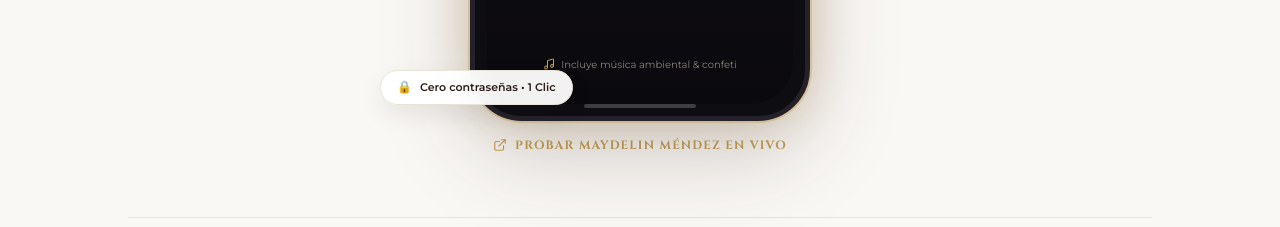
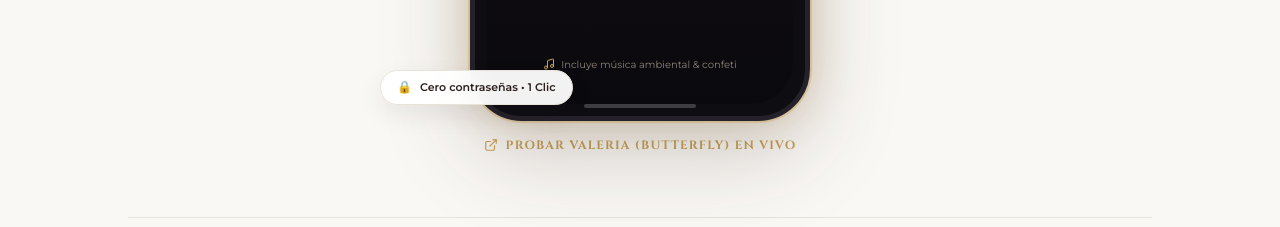
Before and after one commit to sk8benji/LuminaVite, a Next.js app: page / in a window 1280 px wide. Shown: the part 1140-1367 px from the top of the page. Built offline with nearby package versions, Linux system fonts and the light colour scheme; a web font is replaced by a local one.

Commit message:
fix(slug): corregir prioridad de consulta para que los eventos reales de la base de datos prevalezcan sobre los demos estáticos

```diff
--- a/src/app/[slug]/page.tsx
+++ b/src/app/[slug]/page.tsx
@@ -277,28 +277,11 @@ export const DEMO_BODA: InvitationData = {
   recepcionMapUrl: "https://maps.google.com",
 };
 
-// Demo Maydelin Méndez (Click & Love live invitation)
-export const DEMO_MAYDELIN: InvitationData = {
-  ...DEMO_BUTTERFLY,
-  id: "demo-maydelin",
-  slug: "maydelin-mendez",
-  titulo: "Maydelin Méndez",
-  subtitulo: "Mis Quince Años",
-};
-
 async function getEventoData(rawSlug: string): Promise<InvitationData | null> {
   if (!rawSlug) return null;
   const slug = decodeURIComponent(rawSlug).toLowerCase().trim();
 
-  // Demos instantáneos con las 4 réplicas de Canva + Elsy + Maydelin Méndez
-  if (slug === "elsy-xv") return DEMO_ELSY;
-  if (slug === "isabella-xv") return DEMO_ISABELLA;
-  if (slug === "emma-and-lucas") return DEMO_EMMA_LUCAS;
-  if (slug === "mariposas-xv") return DEMO_BUTTERFLY;
-  if (slug === "maydelin-mendez") return DEMO_MAYDELIN;
-  if (slug === "coraline-party") return DEMO_CORALINE;
-  if (slug === "sofia-y-alejandro") return DEMO_BODA;
-
+  // 1. PRIORIDAD ABSOLUTA: Consultar base de datos y almacenamiento real del usuario
   let dbEvento: any = null;
   try {
     dbEvento = await prisma.evento.findUnique({
@@ -308,7 +291,7 @@ async function getEventoData(rawSlug: string): Promise<InvitationData | null> {
     console.warn("Base de datos no disponible o error al consultar slug:", slug, error);
   }
 
-  // Consultar fallback (memoria y AWS S3)
+  // Consultar fallback (memoria, almacenamiento local y AWS S3)
   const fallback = await fallbackEventStore.getEvent(slug);
 
   // Si ambos existen, priorizar el registro con updatedAt más reciente
@@ -323,10 +306,8 @@ async function getEventoData(rawSlug: string): Promise<InvitationData | null> {
     selected = dbEvento;
   }
 
-  if (!selected) {
-    return null;
-  }
-
+  // 2. Si existe un evento guardado por el usuario, retornarlo siempre
+  if (selected) {
     return {
       id: selected.id,
       slug: selected.slug,
@@ -389,6 +370,18 @@ async function getEventoData(rawSlug: string): Promise<InvitationData | null> {
       transporteJson: selected.transporteJson,
       historiaHitosJson: selected.historiaHitosJson,
     };
+  }
+
+  // 3. ÚLTIMO RECURSO (FALLBACK): Solo si NO existe en la base de datos ni en el almacenamiento,
+  // verificar si coincide con las plantillas de demostración del catálogo
+  if (slug === "elsy-xv") return DEMO_ELSY;
+  if (slug === "isabella-xv") return DEMO_ISABELLA;
+  if (slug === "emma-and-lucas") return DEMO_EMMA_LUCAS;
+  if (slug === "mariposas-xv") return DEMO_BUTTERFLY;
+  if (slug === "coraline-party") return DEMO_CORALINE;
+  if (slug === "sofia-y-alejandro") return DEMO_BODA;
+
+  return null;
 }
 
 /**
--- a/src/app/page.tsx
+++ b/src/app/page.tsx
@@ -31,11 +31,11 @@ import RoiCalculator from "@/components/home/RoiCalculator";
 export default function HomePage() {
   const [lang, setLang] = useState<Language>("es");
   const [isDemoModalOpen, setIsDemoModalOpen] = useState(false);
-  const [activeDemoSlug, setActiveDemoSlug] = useState("maydelin-mendez");
+  const [activeDemoSlug, setActiveDemoSlug] = useState("mariposas-xv");
 
   const t = translations[lang];
 
-  const handleOpenDemo = (slug: string = "maydelin-mendez") => {
+  const handleOpenDemo = (slug: string = "mariposas-xv") => {
     setActiveDemoSlug(slug);
     setIsDemoModalOpen(true);
   };
@@ -186,7 +186,7 @@ export default function HomePage() {
             </a>
 
             <button
-              onClick={() => handleOpenDemo("maydelin-mendez")}
+              onClick={() => handleOpenDemo("mariposas-xv")}
               className="w-full sm:w-auto px-8 py-4 rounded-2xl bg-white border-2 border-[#C5A059]/60 hover:bg-[#F5EFE4] text-[#2C1F1B] font-['Cinzel'] text-xs tracking-[0.25em] uppercase font-bold transition-all shadow-[0_4px_15px_rgba(44,31,27,0.06)] flex items-center justify-center gap-2 group"
             >
               <Sparkles className="w-4 h-4 text-[#C5A059] group-hover:rotate-12 transition-transform" />
@@ -268,7 +268,7 @@ export default function HomePage() {
 
           <div className="flex-shrink-0">
             <button
-              onClick={() => handleOpenDemo("maydelin-mendez")}
+              onClick={() => handleOpenDemo("mariposas-xv")}
               className="py-4 px-8 rounded-2xl bg-gradient-to-r from-[#C5A059] via-[#EED3A1] to-[#C5A059] text-[#2C1F1B] font-['Cinzel'] text-xs tracking-[0.25em] uppercase font-bold hover:brightness-105 active:scale-95 transition shadow-[0_8px_25px_rgba(197,160,89,0.35)] flex items-center gap-3"
             >
               <Smartphone className="w-4 h-4 text-[#2C1F1B]" />
--- a/src/components/home/InteractiveDemoModal.tsx
+++ b/src/components/home/InteractiveDemoModal.tsx
@@ -14,7 +14,7 @@ interface InteractiveDemoModalProps {
 export default function InteractiveDemoModal({
   isOpen,
   onClose,
-  initialSlug = "maydelin-mendez",
+  initialSlug = "mariposas-xv",
   lang,
 }: InteractiveDemoModalProps) {
   const [selectedSlug, setSelectedSlug] = useState(initialSlug);
@@ -79,20 +79,20 @@ export default function InteractiveDemoModal({
               </span>
 
               <button
-                onClick={() => setSelectedSlug("maydelin-mendez")}
+                onClick={() => setSelectedSlug("mariposas-xv")}
                 className={`w-full p-3 rounded-xl border text-left transition-all flex items-center justify-between ${
-                  selectedSlug === "maydelin-mendez"
+                  selectedSlug === "mariposas-xv"
                     ? "bg-[#F5EFE4] border-[#C5A059] text-[#2C1F1B]"
                     : "bg-[#FAF8F5] border-[#E8E3D9] text-[#5E534C] hover:text-[#2C1F1B]"
                 }`}
               >
                 <div>
-                  <div className="font-['Cinzel'] text-xs font-bold text-[#2C1F1B]">Maydelin Méndez</div>
+                  <div className="font-['Cinzel'] text-xs font-bold text-[#2C1F1B]">Valeria Morales</div>
                   <div className="font-['Montserrat'] text-[10px] text-[#8C8077]">
                     Blue Butterfly • 15 Años
                   </div>
                 </div>
-                {selectedSlug === "maydelin-mendez" && (
+                {selectedSlug === "mariposas-xv" && (
                   <span className="w-2 h-2 rounded-full bg-[#C5A059]" />
                 )}
               </button>
--- a/src/components/home/InteractivePhoneMockup.tsx
+++ b/src/components/home/InteractivePhoneMockup.tsx
@@ -37,7 +37,7 @@ export default function InteractivePhoneMockup({
 
   const currentSlug =
     activeTab === "butterfly"
-      ? "maydelin-mendez"
+      ? "mariposas-xv"
       : activeTab === "rose"
       ? "isabella-xv"
       : "emma-and-lucas";
@@ -225,7 +225,7 @@ export default function InteractivePhoneMockup({
                     </span>
                     <h4 className="font-['Cinzel'] text-xl font-bold text-white tracking-wide">
                       {activeTab === "butterfly"
-                        ? "Maydelin Méndez"
+                        ? "Valeria Morales"
                         : activeTab === "rose"
                         ? "Isabella Cordero"
                         : "Emma & Lucas"}
@@ -291,8 +291,8 @@ export default function InteractivePhoneMockup({
         <ExternalLink className="w-3.5 h-3.5" />
         <span>
           {lang === "es"
-            ? `Probar ${activeTab === "butterfly" ? "Maydelin Méndez" : activeTab === "rose" ? "Isabella" : "Emma & Lucas"} en Vivo`
-            : `Test ${activeTab === "butterfly" ? "Maydelin Mendez" : activeTab === "rose" ? "Isabella" : "Emma & Lucas"} Live`}
+            ? `Probar ${activeTab === "butterfly" ? "Valeria (Butterfly)" : activeTab === "rose" ? "Isabella" : "Emma & Lucas"} en Vivo`
+            : `Test ${activeTab === "butterfly" ? "Valeria (Butterfly)" : activeTab === "rose" ? "Isabella" : "Emma & Lucas"} Live`}
         </span>
       </button>
     </div>
--- a/src/lib/home-translations.ts
+++ b/src/lib/home-translations.ts
@@ -186,7 +186,7 @@ export const translations: Record<Language, HomeTranslations> = {
           tag: "XV Años & Gala",
           description:
             "Nuestra colección más icónica. Mariposas que despiertan al tacto, cielo en acuarela, música orquestal y sobre interactivo con sello azul real.",
-          slug: "maydelin-mendez",
+          slug: "mariposas-xv",
           image: "/assets/template-butterfly/foto-columpio-portada.png",
           features: ["Sobre 3D con sello de cera", "Música de fondo", "RSVP por WhatsApp y SMS"],
         },
@@ -443,7 +443,7 @@ export const translations: Record<Language, HomeTranslations> = {
           tag: "Quinceañera & Gala",
           description:
             "Our signature piece. Butterflies that animate on touch, soft watercolor skies, orchestral music, and an interactive envelope with royal blue wax seal.",
-          slug: "maydelin-mendez",
+          slug: "mariposas-xv",
           image: "/assets/template-butterfly/foto-columpio-portada.png",
           features: ["3D envelope with wax seal", "Background audio track", "WhatsApp & SMS RSVP"],
         },
```
Lines whose indentation alone changed are shown as unchanged.
